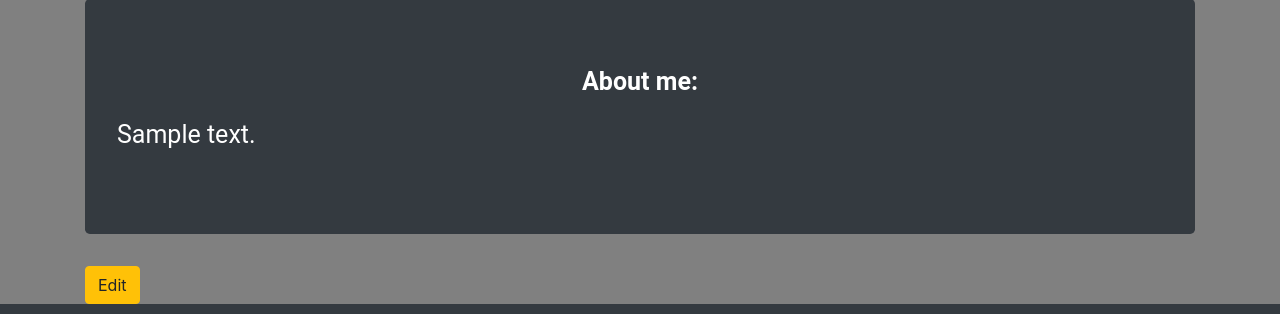
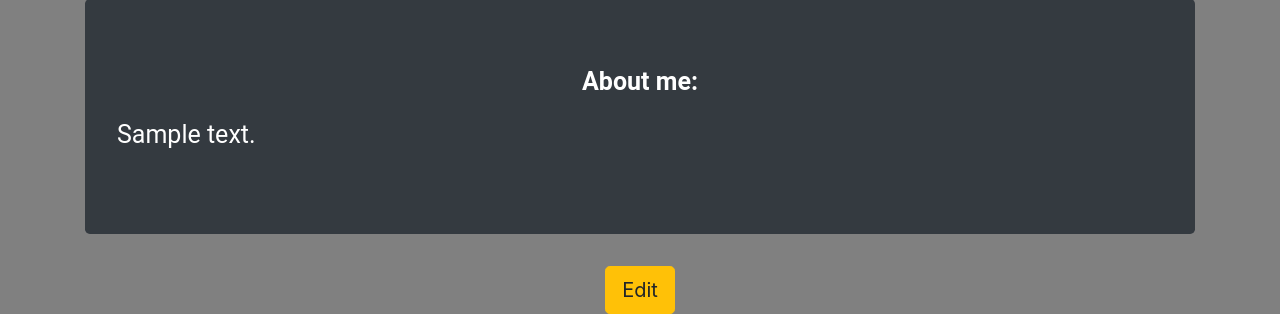
Before and after one commit to ChicoState/readerhub, a Django app: template templates/personalization/personalization.html in a window 1280 px wide. Shown: the part 630-944 px from the top of the page. Run offline with Django 4.2, Linux system fonts and the light colour scheme; the template is opened without the code that fills it: values that come from a table or form of the project are taken from there, others are empty; tables that the repository leaves empty hold one stand-in row (values such as "Sample post"); grey boxes marked "Sample" are stand-in pictures; parts of the project's set-up code (start-up, migrations or seed data) failed here and were passed over; some libraries are stand-ins or nearby versions.

Commit message:
changed edit button placement

```diff
--- a/templates/personalization/personalization.html
+++ b/templates/personalization/personalization.html
@@ -45,7 +45,9 @@
     <p class="text-center title"><b>About me:</b></p>
     <p class="psteps">{{ profile.about_user|linebreaksbr }}</p>
   </div>
-<td><a class="btn btn-warning" href="/personalization/edit_profile/{{ profile.id }}/">Edit</a>
+  <div class="centering text-center">
+<td><a class="btn btn-warning btn-lg " href="/personalization/edit_profile/{{ profile.id }}/">Edit</a>
+</div>
 </div>
 
 
```
